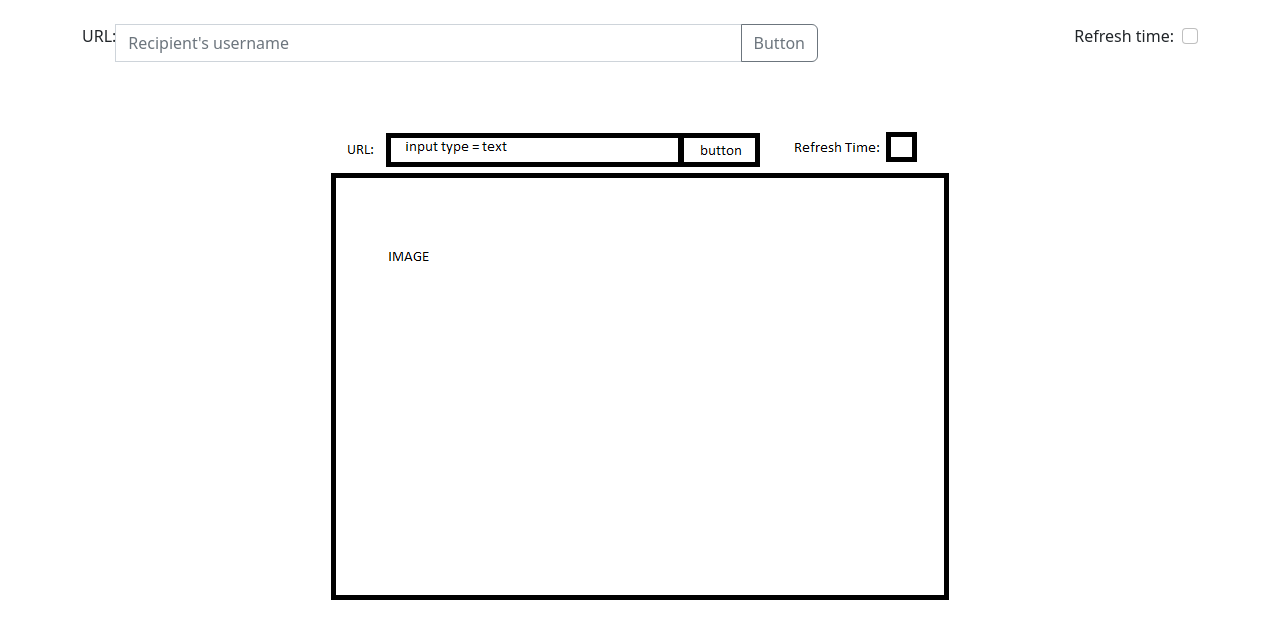
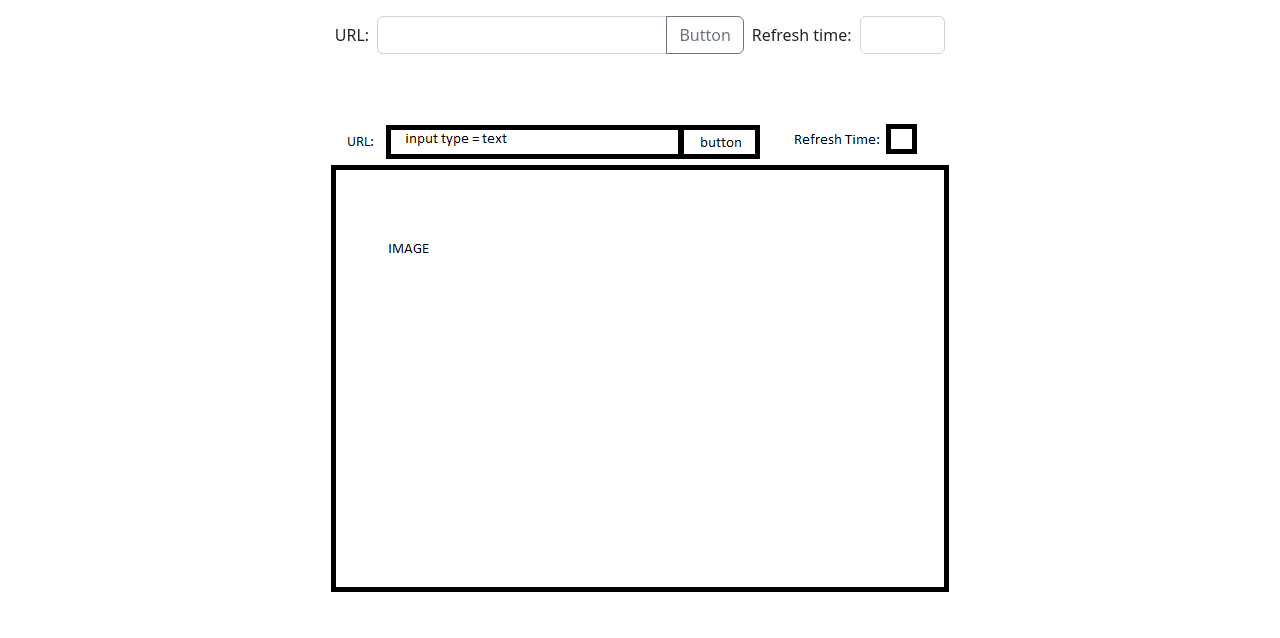
Before and after one commit to 777WhiteBear777/exercise-1, a plain HTML site: page index.html in a window 1280 px wide. Drawn offline with Linux system fonts and the light colour scheme.

Commit message:
Fixed inputs

```diff
--- a/index.html
+++ b/index.html
@@ -6,36 +6,35 @@
     <link href="css/bootstrap.css" rel="stylesheet">
 </head>
 <body>
-<div class="container">
-    <div class="row pt-4 text-center">
-        <div class="col">
-
-            <div class="input-group " >
-                <span>URL: </span>
-                <input type="text" class="form-control" placeholder="Recipient's username"
-                       aria-label="Recipient's username" aria-describedby="button-addon2">
-                <button class="btn btn-outline-secondary" type="button" id="button-addon2">Button</button>
-            </div>
-
+<div class="container mt-3">
+    <div class="row g-2 align-items-center justify-content-center">
+        <div class="col-auto">
+            <label for="url">URL: </label>
         </div>
         <div class="col-4">
-
-            <div class="form-check form-check-reverse">
-                <label class="form-check-label" for="checkbox"> Refresh time: </label>
-                <input class="form-check-input" type="checkbox" id="checkbox">
-
+            <div class="input-group">
+                <input type="text" class="form-control" id="url">
+                <button class="btn btn-outline-secondary" type="button">Button</button>
             </div>
         </div>
-
+        <div class="col-auto">
+            <label for="checkbox"> Refresh time: </label>
+        </div>
+        <div class="col-1">
+            <input class="form-control" type="text" id="checkbox">
+        </div>
     </div>
     <div class="row text-center">
         <div class="col">
-            <img src="img/image.png">
+            <img src="img/image.png" alt="">
         </div>
     </div>
-
 </div>
 <script type="text/javascript" src="js/bootstrap.js"></script>
+<script type="application/javascript">
+
+
+</script>
 </body>
 
 </html>
```
